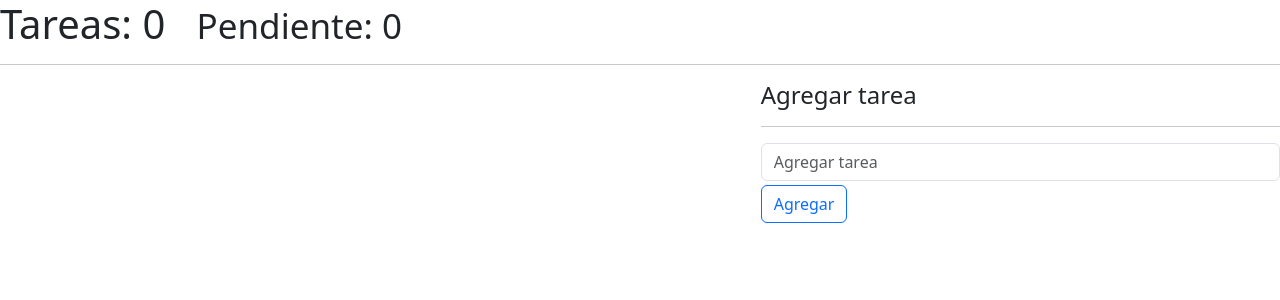
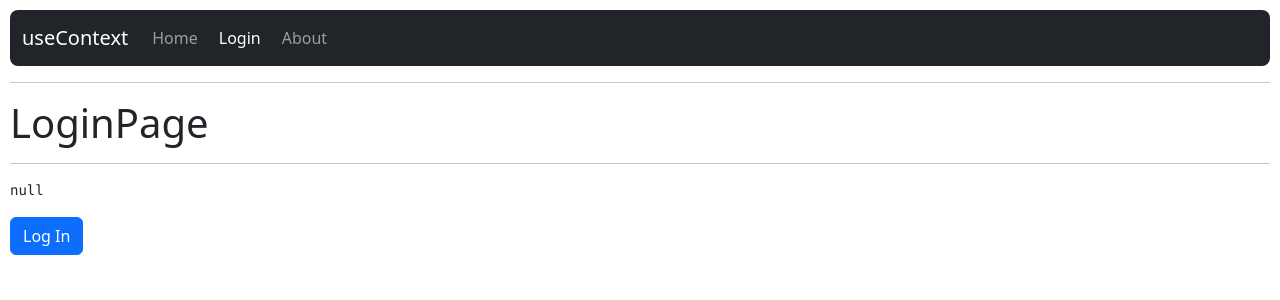
Before and after one commit to FranciscoJSB12/react-playgrounnd, a React (Vite) app: page /login in a window 1280 px wide. Shown: the top 300 px of the page. Built offline with nearby package versions, Linux system fonts and the light colour scheme.

Commit message:
Add use context hook

```diff
--- a/package.json
+++ b/package.json
@@ -11,7 +11,8 @@
   },
   "dependencies": {
     "react": "^18.3.1",
-    "react-dom": "^18.3.1"
+    "react-dom": "^18.3.1",
+    "react-router-dom": "^6.24.1"
   },
   "devDependencies": {
     "@types/react": "^18.3.3",
--- /dev/null
+++ b/src/09-useContext/AboutPage.tsx
@@ -0,0 +1,8 @@
+export const AboutPage = () => {
+  return (
+    <>
+      <h1>AboutPage</h1>
+      <hr />
+    </>
+  );
+};
--- /dev/null
+++ b/src/09-useContext/HomePage.tsx
@@ -0,0 +1,14 @@
+import { useContext } from 'react';
+import { UserContext } from './context/UserContext';
+
+export const HomePage = () => {
+  const { activeUser } = useContext(UserContext);
+
+  return (
+    <>
+      <h1>HomePage</h1>
+      <hr />
+      <pre>{JSON.stringify(activeUser, null, 3)}</pre>
+    </>
+  );
+};
--- /dev/null
+++ b/src/09-useContext/LoginPage.tsx
@@ -0,0 +1,22 @@
+import { useContext } from 'react';
+import { UserContext } from './context/UserContext';
+
+const user = { id: 1, name: 'fran', email: 'fran@gmail.com' };
+
+export const LoginPage = () => {
+  const { activeUser, logUserIn } = useContext(UserContext);
+
+  return (
+    <>
+      <h1>LoginPage{activeUser && <span>&nbsp;{'-'}&nbsp;Logged In!</span>}</h1>
+      <hr />
+      <pre>{JSON.stringify(activeUser, null, 3)}</pre>
+      <button
+        className='btn btn-primary'
+        onClick={() => logUserIn(user)}
+      >
+        Log In
+      </button>
+    </>
+  );
+};
--- /dev/null
+++ b/src/09-useContext/MainApp.tsx
@@ -0,0 +1,33 @@
+import { Navigate, Route, Routes } from 'react-router-dom';
+import { UserProvider } from './context/UserProvider';
+import { HomePage } from './HomePage';
+import { AboutPage } from './AboutPage';
+import { LoginPage } from './LoginPage';
+import { Navbar } from './Navbar';
+
+export const MainApp = () => {
+  return (
+    <UserProvider>
+      <Navbar />
+      <hr />
+      <Routes>
+        <Route
+          path='/'
+          element={<HomePage />}
+        />
+        <Route
+          path='login'
+          element={<LoginPage />}
+        />
+        <Route
+          path='about'
+          element={<AboutPage />}
+        />
+        <Route
+          path='/*'
+          element={<Navigate to='/login' />}
+        />
+      </Routes>
+    </UserProvider>
+  );
+};
--- /dev/null
+++ b/src/09-useContext/Navbar.tsx
@@ -0,0 +1,50 @@
+import { NavLink } from 'react-router-dom';
+
+const routes = [
+  {
+    path: '/',
+    name: 'Home',
+  },
+  {
+    path: '/login',
+    name: 'Login',
+  },
+  {
+    path: '/about',
+    name: 'About',
+  },
+];
+
+export const Navbar = () => {
+  return (
+    <nav className='navbar navbar-expand-lg navbar-dark bg-dark rounded-3'>
+      <div className='container-fluid'>
+        <NavLink
+          className='navbar-brand'
+          to='/'
+        >
+          useContext
+        </NavLink>
+        <div className='collapse navbar-collapse'>
+          <ul className='navbar-nav'>
+            {routes.map(route => (
+              <li
+                className='nav-item'
+                key={route.name}
+              >
+                <NavLink
+                  to={route.path}
+                  className={({ isActive }) =>
+                    `nav-link ${isActive ? 'active' : ''}`
+                  }
+                >
+                  {route.name}
+                </NavLink>
+              </li>
+            ))}
+          </ul>
+        </div>
+      </div>
+    </nav>
+  );
+};
--- /dev/null
+++ b/src/09-useContext/context/UserContext.ts
@@ -0,0 +1,9 @@
+import { createContext } from 'react';
+import { User } from '../interfaces/user';
+
+interface Context {
+    activeUser: User | null;
+    logUserIn: (user: User | null) => void;
+}
+
+export const UserContext = createContext({} as Context);
--- /dev/null
+++ b/src/09-useContext/context/UserProvider.tsx
@@ -0,0 +1,26 @@
+import { ReactNode, useState } from 'react';
+import { UserContext } from './UserContext';
+import { User } from '../interfaces/user';
+
+interface Props {
+  children: ReactNode;
+}
+
+export const UserProvider = ({ children }: Props) => {
+  const [activeUser, setActiveUser] = useState<User | null>(null);
+
+  const logUserIn = (user: User): void => {
+    setActiveUser(user);
+  };
+
+  return (
+    <UserContext.Provider
+      value={{
+        activeUser,
+        logUserIn,
+      }}
+    >
+      {children}
+    </UserContext.Provider>
+  );
+};
--- /dev/null
+++ b/src/09-useContext/interfaces/user.ts
@@ -0,0 +1,5 @@
+export interface User {
+    id: number;
+    name: string;
+    email: string;
+}
--- a/src/main.tsx
+++ b/src/main.tsx
@@ -1,4 +1,5 @@
 import ReactDOM from 'react-dom/client';
+import { BrowserRouter } from 'react-router-dom';
 // import { HooksApp } from './HooksApp.tsx';
 // import { CounterApp } from './01-useState/CounterApp';
 // import { CounterWithCustomHook } from './01-useState/CounterWithCustomHook';
@@ -11,6 +12,12 @@ import ReactDOM from 'react-dom/client';
 // import { CallbackHook } from './06-memos/CallbackHook';
 // import { Padre } from './07-tarea-memo/Padre';
 // import { IntroReducer } from './08-useReducer/intro-reducer';
-import { TodoApp } from './08-useReducer/TodoApp';
+// import { TodoApp } from './08-useReducer/TodoApp';
+import { MainApp } from './09-useContext/MainApp';
+import './styles.css';
 
-ReactDOM.createRoot(document.getElementById('root')!).render(<TodoApp />);
+ReactDOM.createRoot(document.getElementById('root')!).render(
+  <BrowserRouter>
+    <MainApp />
+  </BrowserRouter>
+);
--- /dev/null
+++ b/src/styles.css
@@ -0,0 +1,7 @@
+body {
+    padding: 10px;
+}
+
+a {
+    margin-right: 5px;
+}
```
Also changed, not shown: 1 other file (tests, documents, lock files or other folders).
